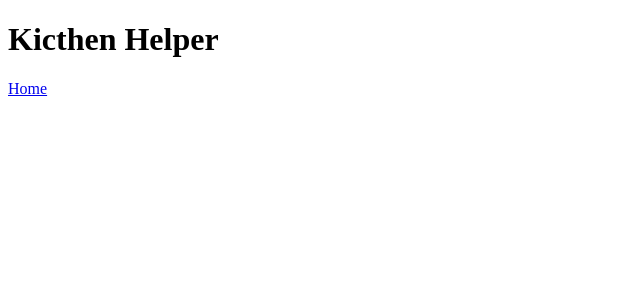
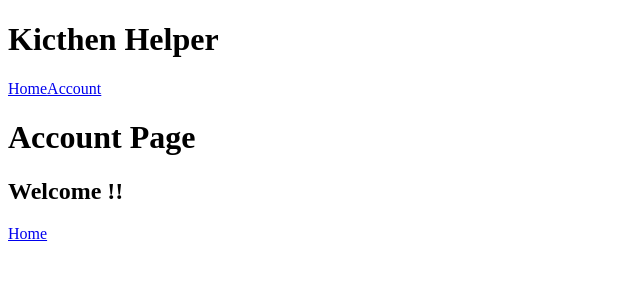
Before and after one commit to 2208-Capstone-Team-1/Capstone-Kitchen-Prep, a React app: page /User in a window 1280 px wide. Before the commit this address had no page. Shown: the top 300 px of the page, without its empty margins (0-640 px from the left). Built offline with nearby package versions, Linux system fonts and the light colour scheme; no server answers; the HTML template or start-up script is replaced by a standard one.

Commit message:
basic userPage component built, add a link on the App component to userPage

```diff
--- a/src/components/App.tsx
+++ b/src/components/App.tsx
@@ -6,6 +6,7 @@ import { useSelector, useDispatch } from "react-redux";
 import { Link, Routes, Route } from "react-router-dom";
 import axios from "axios";
 import { RootState } from "../store";
+import UserPage from "./User";
 
 const App = () => {
   const { user } = useSelector((state: RootState) => state.user);
@@ -36,9 +37,11 @@ const App = () => {
       <div>
         <nav>
           <Link to="/">Home</Link>
+          <Link to= "/User">Account</Link>
         </nav>
         <Routes>
           <Route path="/" element={<Home />} />
+          <Route path="/User" element={<UserPage />} />
         </Routes>
       </div>
     </div>
--- a/src/components/Home.tsx
+++ b/src/components/Home.tsx
@@ -17,6 +17,7 @@ const Home = () => {
       <div>
         <p>Welcome {user.username}!!</p>
         <button onClick={logout}>Logout</button>
+
       </div>
     </div>
   );
--- a/src/components/User.tsx
+++ b/src/components/User.tsx
@@ -0,0 +1,38 @@
+import React, { useEffect, useState } from "react";
+import { useDispatch, useSelector } from "react-redux";
+import { Link, useNavigate } from "react-router-dom";
+import axios from "axios";
+
+import { setUser} from '../store/userSlice';
+import { RootState } from "../store";
+
+const UserPage = () => {
+    const { user } = useSelector((state: RootState) => state.user);
+    const dispatch = useDispatch();
+    const navigate = useNavigate();
+
+    //fetch userData
+    const fetchUser = async () => {
+        const user = await axios.get("http://localhost:3000/api/user")
+        dispatch(setUser(user.data))
+    }
+
+    useEffect(() => {
+        fetchUser();
+    },[])
+
+
+    return (
+        <div>
+            <div>
+                <h1>Account Page</h1>
+                <h2>Welcome {user.username}!!</h2>
+                <Link to ={`/`}>Home</Link>
+
+        </div>
+    </div>
+    )
+
+}
+
+export default UserPage;
--- a/src/store/userSlice.ts
+++ b/src/store/userSlice.ts
@@ -6,6 +6,7 @@ interface userType {
 }
 
 interface initialStateType {
+  [x: string]: any;
   user: userType;
 }
 
```
Also changed, not shown: 2 other files (tests, documents, lock files or other folders).
